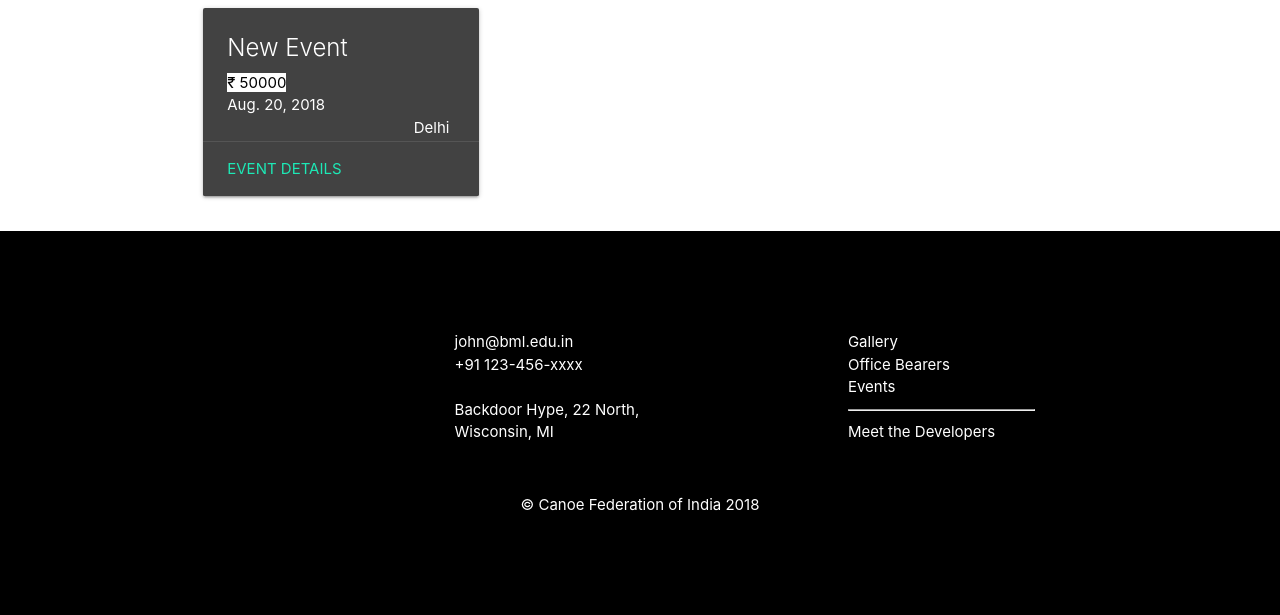
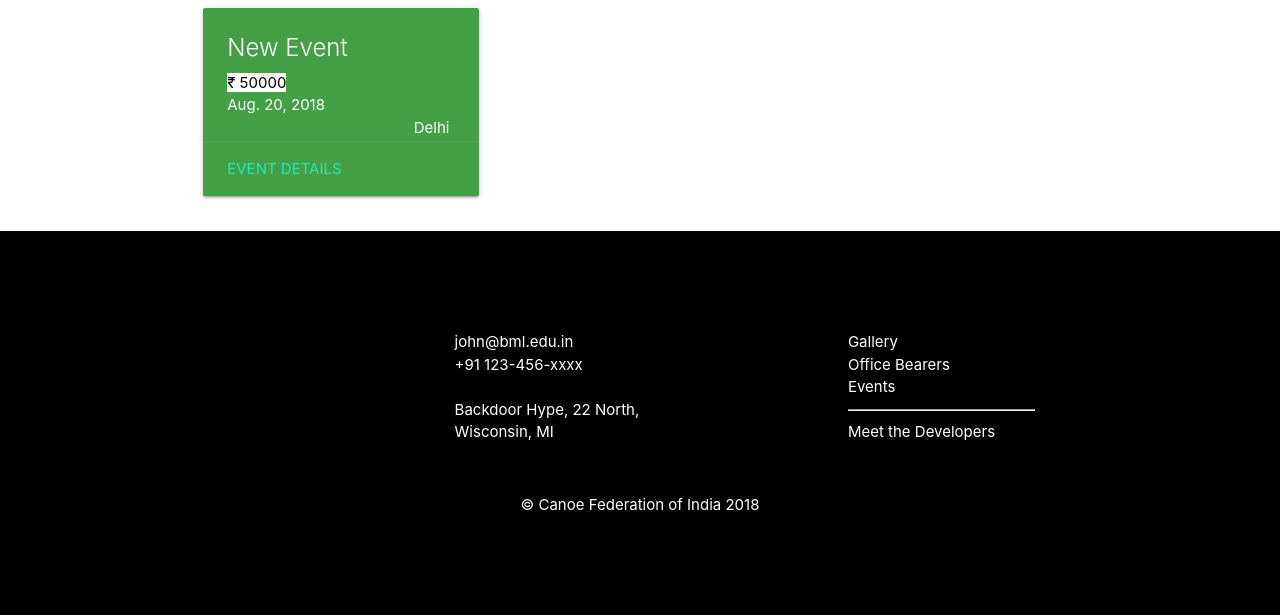
Before and after one commit to mayankjindal/Canoe, a Django app: page /events/ in a window 1280 px wide. Shown: the part 64-679 px from the top of the page. Run offline with Django 3.2, Linux system fonts and the light colour scheme; data comes from the database, SQL or seed files in the repository; both versions use the stored data as it was after the commit.

Commit message:
Past events handled

```diff
--- a/Canoe/src/templates/event-detail.html
+++ b/Canoe/src/templates/event-detail.html
@@ -34,6 +34,7 @@
     </ul>
   </div>
   <section class="event-detail container">
+    <!--<div class="card blue-grey darken-1">-->
   <div class="event-name">
     <h3>{{e_name}}</h3><span class="event-location">{{e_location}}</span>
   </div>
@@ -43,6 +44,7 @@
   <div class="event-desc">
     {{e_description}}
   </div>
+    <!--</div>-->
   </section>
   <section class="event-reg container">
     <div>
--- a/Canoe/src/templates/events.html
+++ b/Canoe/src/templates/events.html
@@ -37,7 +37,11 @@
     <div class="row">
       {% for event, detail in event_list.items %}
       <div class="col s12 m4">
-        <div class="card grey darken-3">
+        {% if detail.done is True %}
+        <div class="card red darken-3">
+          {% else %}
+          <div class="card green darken-1">
+          {% endif %}
           <div class="card-content white-text">
             <span class="card-title">{{ event }}</span>
             <span class="prize-money">&#8377; {{ detail.prize }}</span>
--- a/Canoe/src/website/models.py
+++ b/Canoe/src/website/models.py
@@ -12,6 +12,7 @@ class Event(models.Model):
     date = models.DateField()
     description = models.TextField()
     slug = models.SlugField(unique=True)
+    done = models.BooleanField(default=False)
 
     def save(self, *args, **kwargs):
         self.slug = slugify(self.event_name)
--- a/Canoe/src/website/views.py
+++ b/Canoe/src/website/views.py
@@ -45,7 +45,7 @@ def events(request):
     context = {}
     events = Event.objects.all()
     for e in events:
-        event_list[e.event_name] = {'prize': e.prize, 'date': e.date, 'place': e.location, 'slug': e.slug}
+        event_list[e.event_name] = {'prize': e.prize, 'date': e.date, 'place': e.location, 'slug': e.slug, 'done': e.done}
 
     context['event_list'] = event_list
     return render(request, 'events.html', context)
```
Also changed, not shown: Canoe/src/db.sqlite3, Canoe/src/website/migrations/0007_event_done.py (added).
